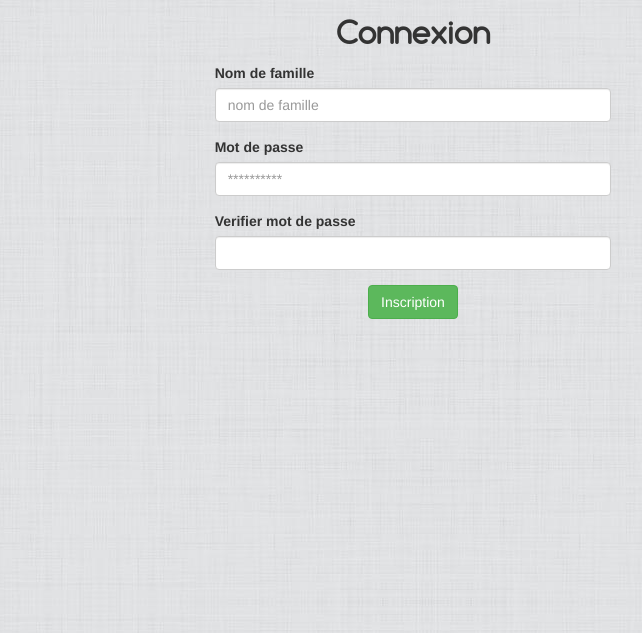
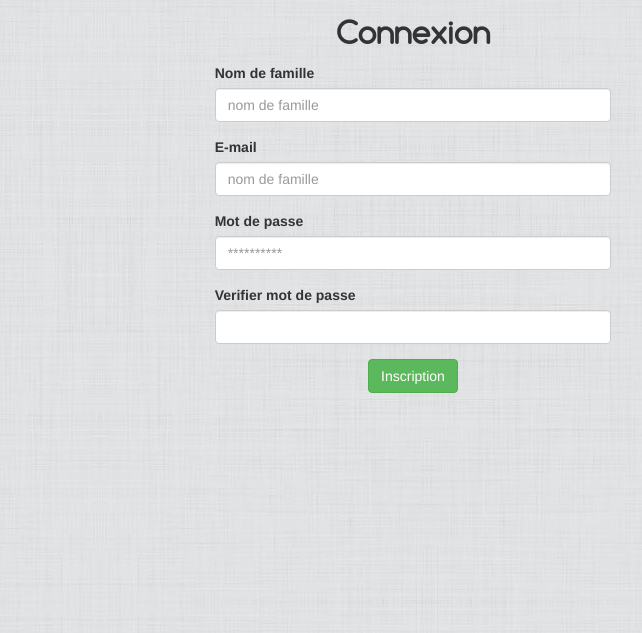
Before and after one commit to Wndrr/Ponteilla, a PHP site: template views/sections/hiking/user/register.html.twig in a window 1280 px wide. Shown: the part 52-685 px from the top of the page, without its empty margins (227-869 px from the left). Run offline with PHP 8.4, Linux system fonts and the light colour scheme; the template is opened without the code that fills it, so the values that code supplies are empty; some libraries are stand-ins or nearby versions.

Commit message:
Add email field in Register view

```diff
--- a/views/sections/hiking/user/register.html.twig
+++ b/views/sections/hiking/user/register.html.twig
@@ -29,6 +29,14 @@
             </div>
 
             <div class="form-group">
+                <label class="control-label" for="_email">E-mail</label>
+                <div class="">
+                <input id="_email" name="_email" placeholder="nom de famille" class="form-control input-md" required type="email">
+
+                </div>
+            </div>
+
+            <div class="form-group">
                 <label class="control-label" for="_password">Mot de passe</label>
                 <div class="">
                 <input id="_password" name="_password" placeholder="**********" class="form-control input-md" required type="password">
```
